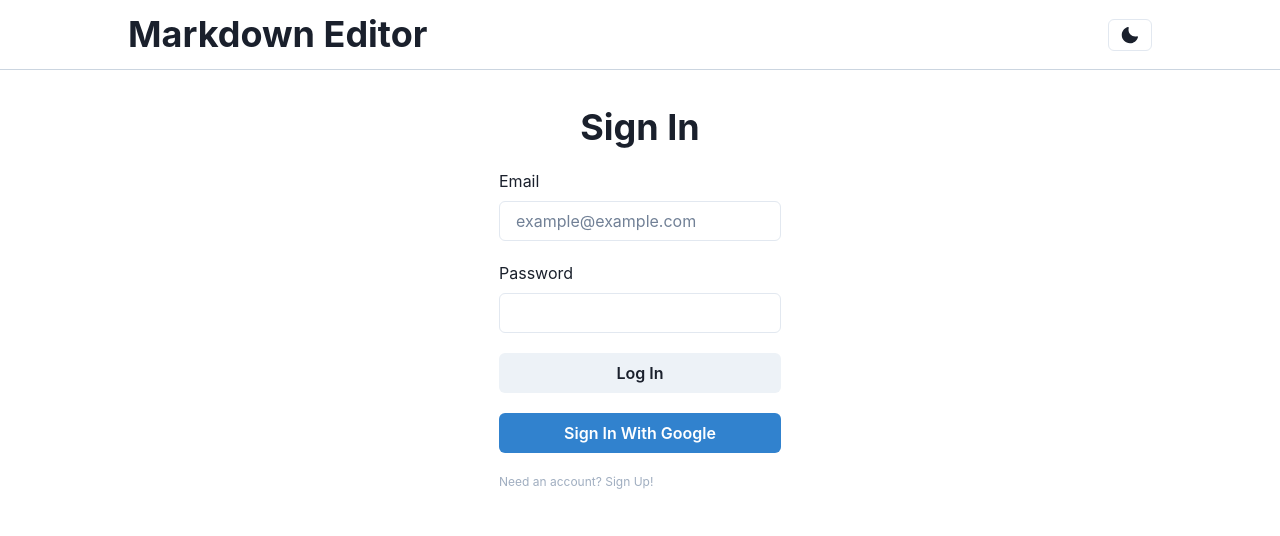
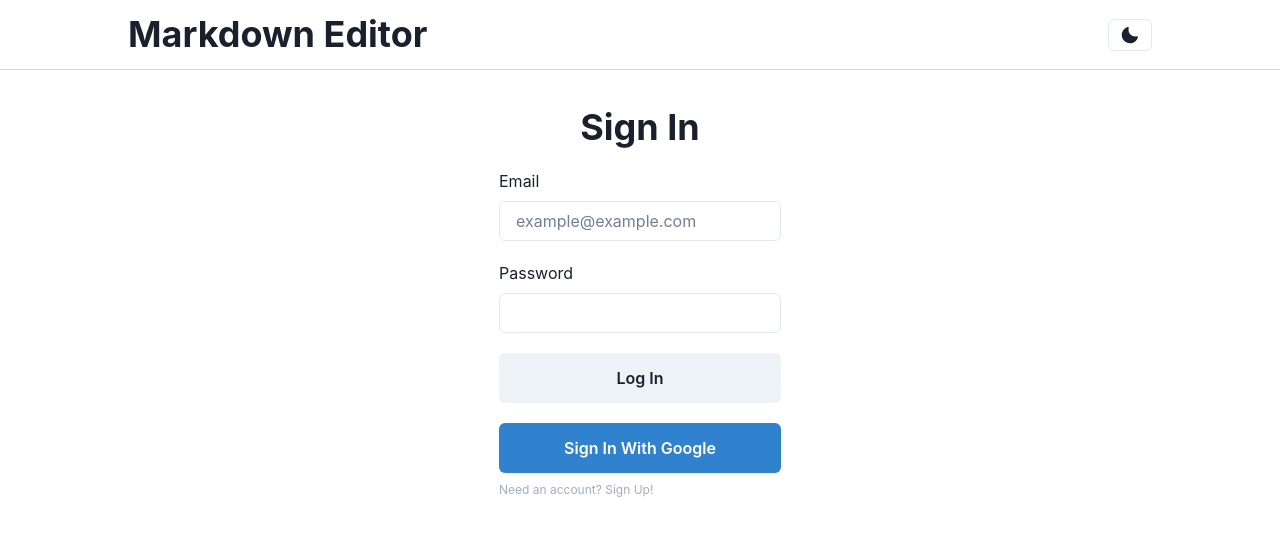
Before and after one commit to nronzel/markdown-editor, a React (Vite) app: page /signin in a window 1280 px wide. Shown: the top 536 px of the page. Built offline with nearby package versions, Linux system fonts and the light colour scheme; no server answers.

Commit message:
style: resize buttons

```diff
--- a/src/pages/signin.jsx
+++ b/src/pages/signin.jsx
@@ -1,5 +1,13 @@
 import React, { useState } from "react";
-import { Heading, Flex, Input, Button, Text, Box, useToast } from "@chakra-ui/react";
+import {
+  Heading,
+  Flex,
+  Input,
+  Button,
+  Text,
+  Box,
+  useToast,
+} from "@chakra-ui/react";
 import { NavLink, useNavigate } from "react-router-dom";
 import Header from "../components/Header";
 import { useAuthValue } from "../config/AuthProvider";
@@ -90,11 +98,11 @@ const Signin = () => {
           onChange={(e) => setPassword(e.target.value)}
         />
 
-        <Button onClick={login}>Log In</Button>
-        <Button onClick={signInWithGoogle} colorScheme="blue">
+        <Button h="50px" onClick={login}>Log In</Button>
+        <Button h="50px" onClick={signInWithGoogle} colorScheme="blue">
           Sign In With Google
         </Button>
-        <Text fontSize="xs" color="gray.400">
+        <Text fontSize="xs" color="gray.400" mt={-3}>
           <NavLink to="/signup">Need an account? Sign Up!</NavLink>
         </Text>
       </Flex>
```
